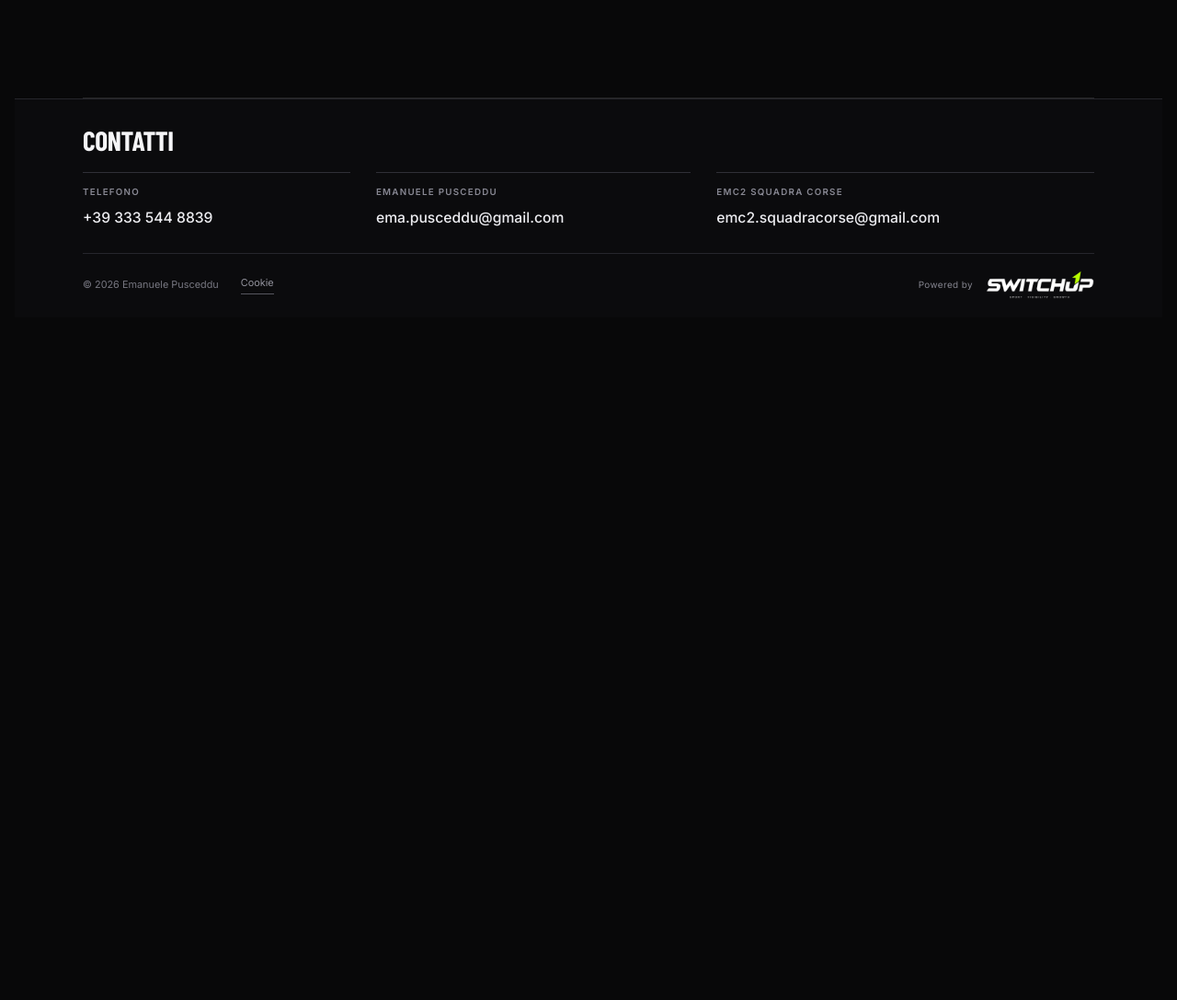
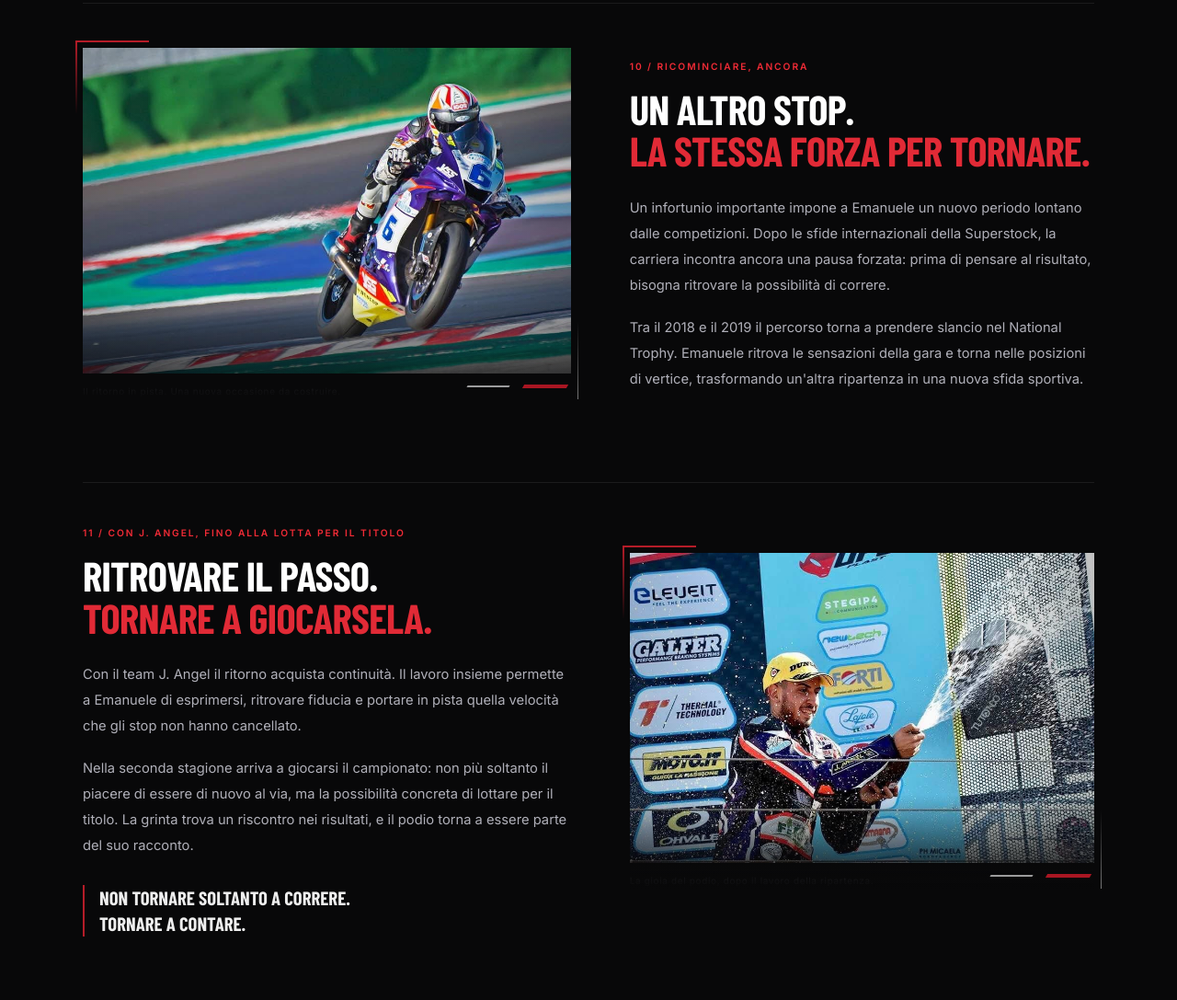
Before and after one commit to profondosud/sito-emanuele-pusceddu, a plain HTML site: page carriera.html in a window 1280 px wide. Shown: the part 7675-8762 px from the top of the page at 92% size. Before the commit the page ends 8020 px from the top, so only its background shows below. Drawn offline with nearby package versions, Linux system fonts and the light colour scheme; a web font is replaced by a local one.

Commit message:
Add National Trophy comeback and J Angel title challenge to career story

```diff
--- a/carriera.html
+++ b/carriera.html
@@ -707,6 +707,14 @@ section:first-of-type { padding-top: 120px; }
         </div>
         <div class="career-copy"><p class="career-label">09 / I guizzi che restano</p><h2>La classifica non dice tutto.<br><span>La pista lascia un segno.</span></h2><p>Anche nelle stagioni più complicate arrivano prestazioni capaci di metterlo in evidenza. Guizzi di velocità, momenti in cui Emanuele riesce a esprimersi e a mostrare che il suo potenziale guarda alle posizioni di vertice.</p><p>È la grinta a tenere unito il percorso: tornare in sella, ritrovare il ritmo e sfruttare ogni opportunità per farsi notare. Le difficoltà limitano la continuità, ma non cancellano ciò che sa fare quando riesce a mettere insieme tutti i tasselli.</p><p>La Superstock gli lascia esperienza, consapevolezza e la capacità di reagire. Non soltanto una prova di velocità, ma una fase che contribuisce a formare il pilota che diventerà.</p><p class="career-pullquote">Gli ostacoli interrompono le stagioni.<br>Non la voglia di emergere.</p></div>
       </article>
+      <article class="career-chapter">
+        <figure class="career-photo"><img src="carriera-national-pista.png" alt="Emanuele sulla moto numero 6 del team J. Angel nel National Trophy" width="960" height="640" loading="lazy"><span class="career-frame" aria-hidden="true"></span><figcaption>Il ritorno in pista. Una nuova occasione da costruire.</figcaption></figure>
+        <div class="career-copy"><p class="career-label">10 / Ricominciare, ancora</p><h2>Un altro stop.<br><span>La stessa forza per tornare.</span></h2><p>Un infortunio importante impone a Emanuele un nuovo periodo lontano dalle competizioni. Dopo le sfide internazionali della Superstock, la carriera incontra ancora una pausa forzata: prima di pensare al risultato, bisogna ritrovare la possibilità di correre.</p><p>Tra il 2018 e il 2019 il percorso torna a prendere slancio nel National Trophy. Emanuele ritrova le sensazioni della gara e torna nelle posizioni di vertice, trasformando un'altra ripartenza in una nuova sfida sportiva.</p></div>
+      </article>
+      <article class="career-chapter career-reverse">
+        <div class="career-copy"><p class="career-label">11 / Con J. Angel, fino alla lotta per il titolo</p><h2>Ritrovare il passo.<br><span>Tornare a giocarsela.</span></h2><p>Con il team J. Angel il ritorno acquista continuità. Il lavoro insieme permette a Emanuele di esprimersi, ritrovare fiducia e portare in pista quella velocità che gli stop non hanno cancellato.</p><p>Nella seconda stagione arriva a giocarsi il campionato: non più soltanto il piacere di essere di nuovo al via, ma la possibilità concreta di lottare per il titolo. La grinta trova un riscontro nei risultati, e il podio torna a essere parte del suo racconto.</p><p class="career-pullquote">Non tornare soltanto a correre.<br>Tornare a contare.</p></div>
+        <figure class="career-photo"><img src="carriera-national-podio.png" alt="Emanuele festeggia sul podio del National Trophy con la tuta J. Angel" width="960" height="640" loading="lazy"><span class="career-frame" aria-hidden="true"></span><figcaption>La gioia del podio, dopo il lavoro della ripartenza.</figcaption></figure>
+      </article>
     </section>
   </div>
 </main>
```
Also changed, not shown: carriera-national-pista.png (added), carriera-national-podio.png (added).
